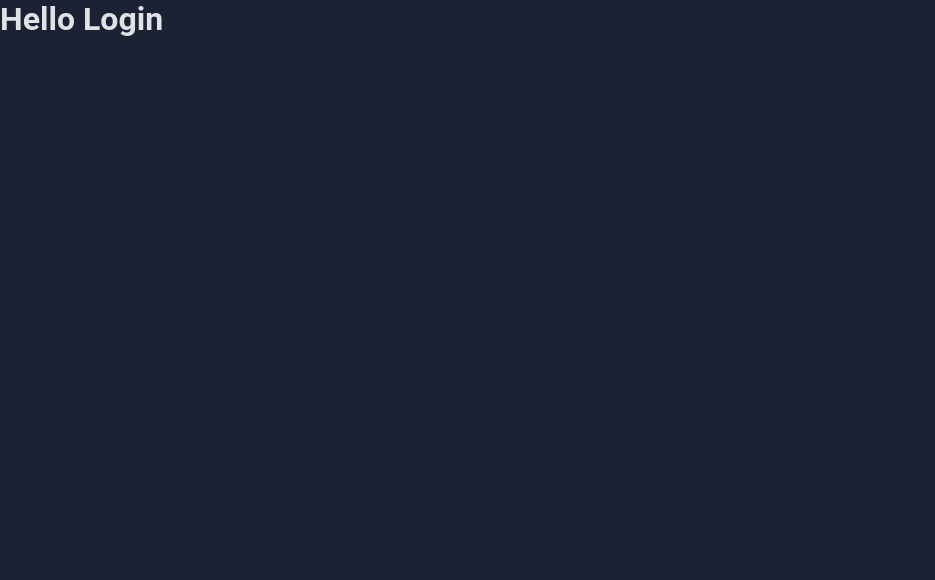
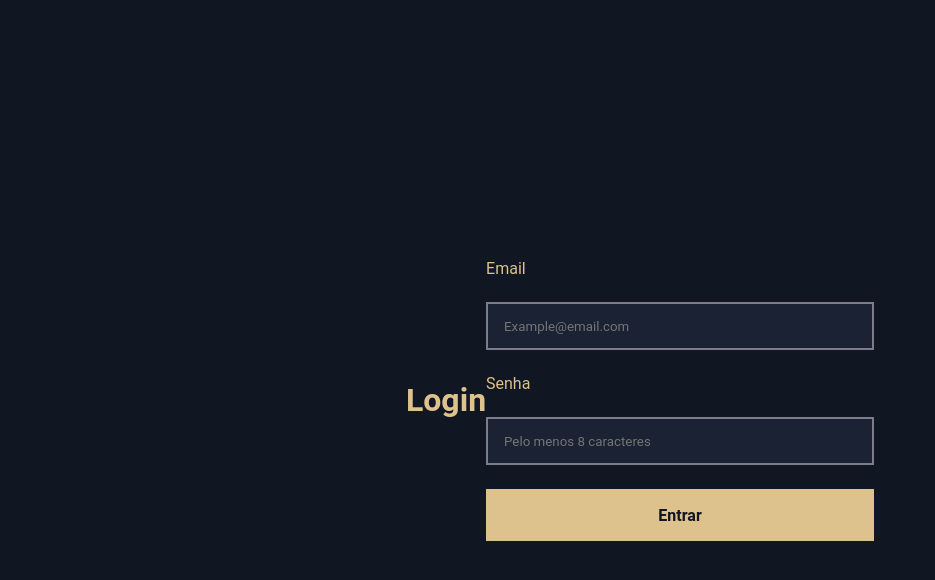
Before and after one commit to rebecaCaroba/direowl-tcc, a React (Vite) app: page /login in a window 1280 px wide. Shown: the top 580 px of the page, without its empty margins (0-935 px from the left). Built offline with nearby package versions, Linux system fonts and the light colour scheme.

Commit message:
Estilização das págs.login e register

```diff
--- a/src/Layout/DefaultLayout.tsx
+++ b/src/Layout/DefaultLayout.tsx
@@ -1,4 +1,5 @@
 import { Outlet } from "react-router-dom";
+import './style.scss'
 
 export function DefaultLayout() {
     return (
--- /dev/null
+++ b/src/Layout/style.scss
@@ -0,0 +1,9 @@
+@import '../styles/config/variables';
+
+input {
+    background-color: $c-first;
+    border: 2px solid $c-gray-500;
+    color: $c-gray-100;
+    padding: 1rem;
+    height: 3rem; //48px
+}
--- a/src/pages/Login/index.tsx
+++ b/src/pages/Login/index.tsx
@@ -1,7 +1,16 @@
+import './style.scss'
+
 export function Login() {
     return (
-        <div>
-            <h1>Hello Login</h1>
+        <div className='container'>
+            <h1>Login</h1>
+            <form className='form-container'>
+                <label htmlFor="email">Email</label>
+                <input type="email" name="email" id="email" placeholder='Example@email.com' />
+                <label htmlFor="password">Senha</label>
+                <input type="password" id="password" placeholder='Pelo menos 8 caracteres' />
+                <button type="submit">Entrar</button>
+            </form>
         </div>
     )
 }
--- /dev/null
+++ b/src/pages/Login/style.scss
@@ -0,0 +1,28 @@
+@import '../../styles/config/variables';
+
+.form-container {
+    display: flex;
+    flex-direction: column;
+    gap: 1.5rem;
+    max-width: 24.25rem;
+    width: 100%;
+
+    label {
+        color: $c-secondary;
+    }
+
+    button {
+        background-color: $c-secondary;
+        color: $c-first-500;
+        height: 3.25rem;
+        border: 0;
+        cursor: pointer;
+        font-weight: bold;
+        font-size: $body;
+    }
+}
+
+h1 {
+    text-align: center;
+    color: $c-secondary;
+}
--- a/src/pages/Register/index.tsx
+++ b/src/pages/Register/index.tsx
@@ -1,7 +1,18 @@
 export function Register() {
     return (
-        <div>
-            <h1>Hello Register</h1>
+        <div className='container'>
+            <form className="form-container">
+                <h1>Cadastro</h1>
+                <label htmlFor="username">Nome</label>
+                <input type="text" name="username" id="username" placeholder='John' />
+                <label htmlFor="email">Email</label>
+                <input type="email" name="email" id="email" placeholder='Example@email.com' />
+                <label htmlFor="password">Senha</label>
+                <input type="password" id="password" placeholder='Pelo menos 8 caracteres' />
+                <label htmlFor="confirmPassword">Confirmar senha</label>
+                <input type="password" id="confirmPassword" placeholder='Confirmar senha' />
+                <button type="submit">Entrar</button>
+            </form>
         </div>
     )
 }
--- a/src/styles/global.scss
+++ b/src/styles/global.scss
@@ -16,26 +16,25 @@
     display: flex;
     align-items: center;
     justify-content: center;
-    flex-direction: column;
-    height: 100vh;
+    min-height: 100vh;
 }
 
-.app {
-    display: flex;
-}
+// .app {
+//     display: flex;
+// }
 
-.content {
-    flex: 1;
-    padding: 20px;
-}
+// .content {
+//     flex: 1;
+//     padding: 20px;
+// }
 
-.content.with-sidebar {
-    margin-left: 250px;
-}
+// .content.with-sidebar {
+//     margin-left: 250px;
+// }
 
 body {
     -webkit-font-smoothing: antialiased;
-    background-color: $c-first;
+    background-color: $c-first-500;
     color: $c-gray-100;
 }
 
```
